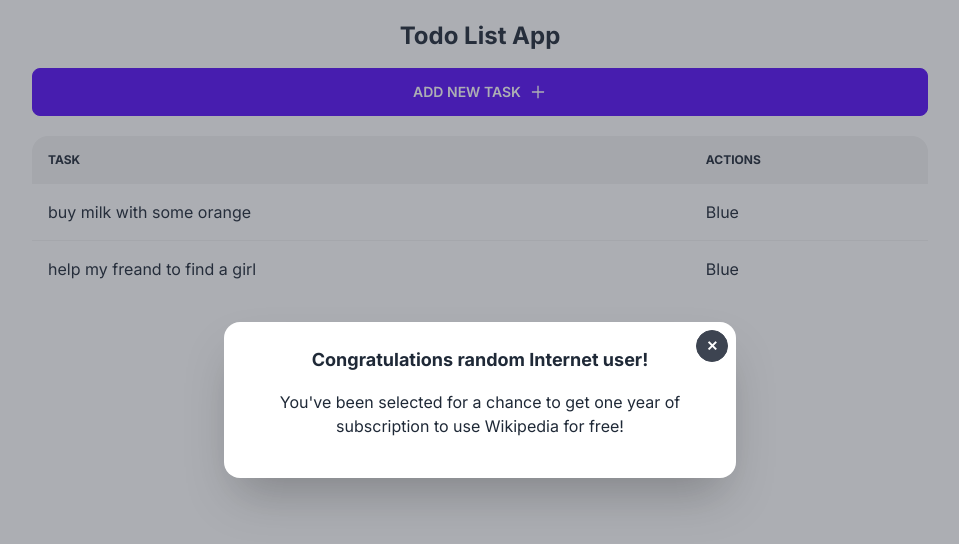
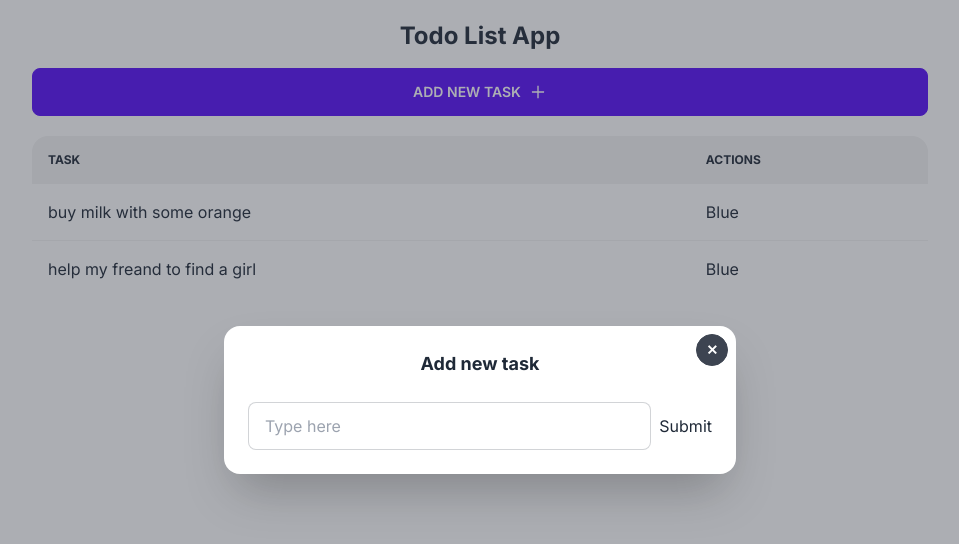
Before and after one commit to AlbertoP231/SimpleTodoList, a Next.js app: page / in a window 1280 px wide. Both pictures are taken after a click on the button "ADD NEW TASK". Shown: the top 544 px of the page, without its empty margins (160-1119 px from the left). Built offline with nearby package versions, Linux system fonts and the light colour scheme; data requests are answered from the project's data file.

Commit message:
Agregamos  NewTaskValue

```diff
--- a/app/components/AddTask.tsx
+++ b/app/components/AddTask.tsx
@@ -1,17 +1,34 @@
 "use client";
-import { useState } from 'react'
+import { FormEventHandler, useState } from 'react'
 import { AiOutlinePlus} from 'react-icons/ai'
 import Modal from './Modal'
 
 
 const AddTask = () => {
   const [modalOpen, setModalOpen] = useState<boolean>(false);
+  const [newTaskvalue, setNewTaskVale] = useState<string>('')
+
+  const handleSubmitNewTodo: FormEventHandler<HTMLFormElement> = (e) => {
+    e.preventDefault();
+    console.log(newTaskvalue)
+  }
   return (
     <div>
         <button onClick={() => setModalOpen(true)} className='btn btn-primary w-full'> Add new task
         <AiOutlinePlus  className='ml-2' size={18} /></button>
 
-        <Modal modalOpen={modalOpen} setModalOpen={setModalOpen}/>
+        <Modal modalOpen={modalOpen} setModalOpen={setModalOpen}>
+            <form onSubmit={handleSubmitNewTodo}>
+              <h3 className='font-bold text-lg'>Add new task</h3>
+               <div className="modal-action">
+               <input
+               value={newTaskvalue}
+               onChange={(e) => setNewTaskVale(e.target.value)}
+                type="text" placeholder="Type here" className="input input-bordered w-full w-full" />
+               <button type='submit' className='brtn'>Submit</button>
+               </div>
+            </form>
+        </Modal>
     </div>
 
   )
--- a/app/components/Modal.tsx
+++ b/app/components/Modal.tsx
@@ -2,15 +2,17 @@
 interface ModalProps {
     modalOpen: boolean,
     setModalOpen: (open:boolean) => boolean | void ;
-}
-const Modal: React.FC<ModalProps> = ({ modalOpen, setModalOpen }) => {
+    children: React.ReactNode
+  }
+const Modal: React.FC<ModalProps> = ({ modalOpen, setModalOpen, children }) => {
   return (
     <div className={`modal ${modalOpen ?  "modal-open" : ""}`}>
         <div className="modal-box relative">
             <label onClick={() => setModalOpen (false)}
-            className="btn btn-sm btn-circle absolute right-2 top-2">✕</label>
-                <h3 className="text-lg font-bold">Congratulations random Internet user!</h3>
-                <p className="py-4">You've been selected for a chance to get one year of subscription to use Wikipedia for free!</p>
+            className="btn btn-sm btn-circle absolute right-2 top-2">
+              ✕
+              </label>
+              {children}
         </div>
     </div>
   )
```
